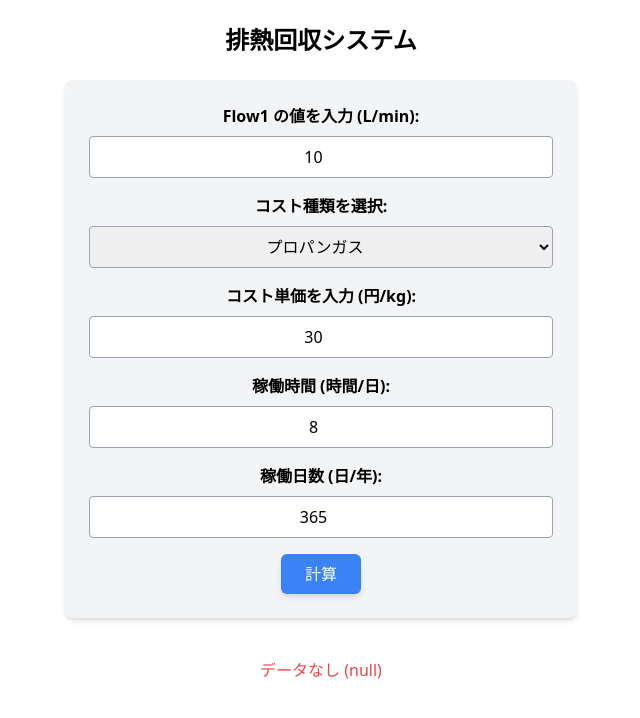
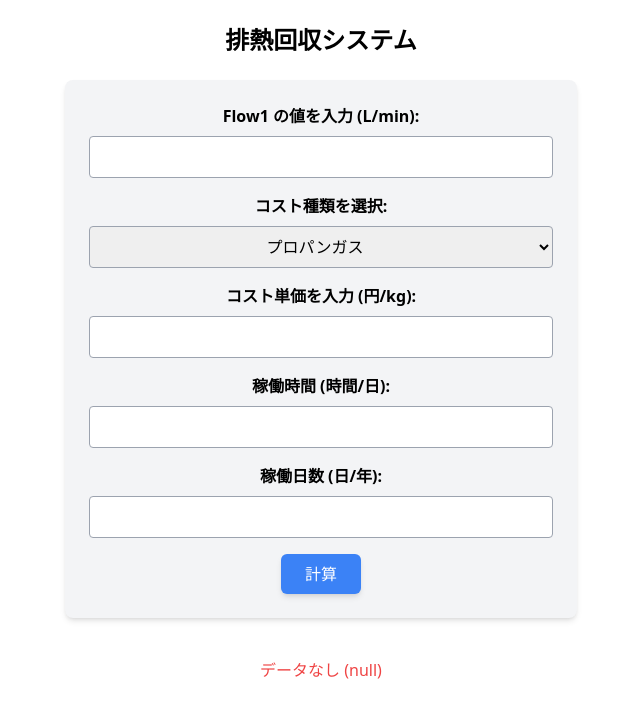
Before and after one commit to josei-wakamatsu/sdsensor-hainetsukaishu-demo0, a React (Vite) app in the folder frontend/: page / in a window 1280 px wide. Shown: the top 718 px of the page, without its empty margins (319-959 px from the left). Built offline with nearby package versions, Linux system fonts and the light colour scheme.

Commit message:
server.js app.jsx

```diff
--- a/frontend/src/App.jsx
+++ b/frontend/src/App.jsx
@@ -4,11 +4,11 @@ import axios from "axios";
 const backendUrl = "https://sdsensor-hainetsukaishu-demo0-backend.onrender.com";
 
 const App = () => {
-  const [flow1, setFlow1] = useState(10);
+  const [flow1, setFlow1] = useState("");
   const [costType, setCostType] = useState("プロパンガス");
-  const [costUnit, setCostUnit] = useState(30);
-  const [operatingHours, setOperatingHours] = useState(8);
-  const [operatingDays, setOperatingDays] = useState(365);
+  const [costUnit, setCostUnit] = useState("");
+  const [operatingHours, setOperatingHours] = useState("");
+  const [operatingDays, setOperatingDays] = useState("");
   const [realTimeData, setRealTimeData] = useState(null);
   const [error, setError] = useState(null);
 
@@ -18,11 +18,11 @@ const App = () => {
   const fetchRealTimeData = async () => {
     try {
       const response = await axios.post(`${backendUrl}/api/realtime`, {
-        flow: flow1,
+        flow: parseFloat(flow1) || 0,
         costType,
-        costUnit,
-        operatingHours,
-        operatingDays,
+        costUnit: parseFloat(costUnit) || 0,
+        operatingHours: parseFloat(operatingHours) || 0,
+        operatingDays: parseFloat(operatingDays) || 0,
       });
       console.log("サーバーからのレスポンス:", response.data);
       setRealTimeData(response.data);
@@ -44,7 +44,7 @@ const App = () => {
         <input
           type="number"
           value={flow1}
-          onChange={(e) => setFlow1(Number(e.target.value))}
+          onChange={(e) => setFlow1(e.target.value)}
           className="border border-gray-400 p-2 rounded w-full text-center mb-4"
         />
 
@@ -65,7 +65,7 @@ const App = () => {
         <input
           type="number"
           value={costUnit}
-          onChange={(e) => setCostUnit(Number(e.target.value))}
+          onChange={(e) => setCostUnit(e.target.value)}
           className="border border-gray-400 p-2 rounded w-full text-center mb-4"
         />
 
@@ -73,7 +73,7 @@ const App = () => {
         <input
           type="number"
           value={operatingHours}
-          onChange={(e) => setOperatingHours(Number(e.target.value))}
+          onChange={(e) => setOperatingHours(e.target.value)}
           className="border border-gray-400 p-2 rounded w-full text-center mb-4"
         />
 
@@ -81,7 +81,7 @@ const App = () => {
         <input
           type="number"
           value={operatingDays}
-          onChange={(e) => setOperatingDays(Number(e.target.value))}
+          onChange={(e) => setOperatingDays(e.target.value)}
           className="border border-gray-400 p-2 rounded w-full text-center mb-4"
         />
 
@@ -93,25 +93,21 @@ const App = () => {
       {/* 計算結果の表示 */}
       {realTimeData ? (
         <div className="grid grid-cols-2 gap-6 w-full max-w-4xl">
-          {/* ✅ 現状のコスト */}
           <div className="bg-gray-100 p-6 rounded-lg shadow-md flex flex-col items-center">
             <h2 className="text-lg font-semibold text-gray-800 text-center mb-2">現状コスト</h2>
             <p className="text-xl font-bold">{parseFloat(realTimeData.currentCost).toFixed(2)} 円/h</p>
           </div>
 
-          {/* ✅ 年間コスト */}
           <div className="bg-gray-100 p-6 rounded-lg shadow-md flex flex-col items-center">
             <h2 className="text-lg font-semibold text-gray-800 text-center mb-2">年間コスト</h2>
             <p className="text-xl font-bold">{parseFloat(realTimeData.yearlyCost).toFixed(2)} 円/年</p>
           </div>
 
-          {/* ✅ 排熱回収装置によるコストメリット */}
           <div className="bg-gray-100 p-6 rounded-lg shadow-md flex flex-col items-center">
             <h2 className="text-lg font-semibold text-gray-800 text-center mb-2">排熱回収メリット</h2>
             <p className="text-xl font-bold">{parseFloat(realTimeData.recoveryBenefit).toFixed(2)} 円/h</p>
           </div>
 
-          {/* ✅ 年間排熱回収メリット */}
           <div className="bg-gray-100 p-6 rounded-lg shadow-md flex flex-col items-center">
             <h2 className="text-lg font-semibold text-gray-800 text-center mb-2">年間排熱回収メリット</h2>
             <p className="text-xl font-bold">{parseFloat(realTimeData.yearlyRecoveryBenefit).toFixed(2)} 円/年</p>
```
